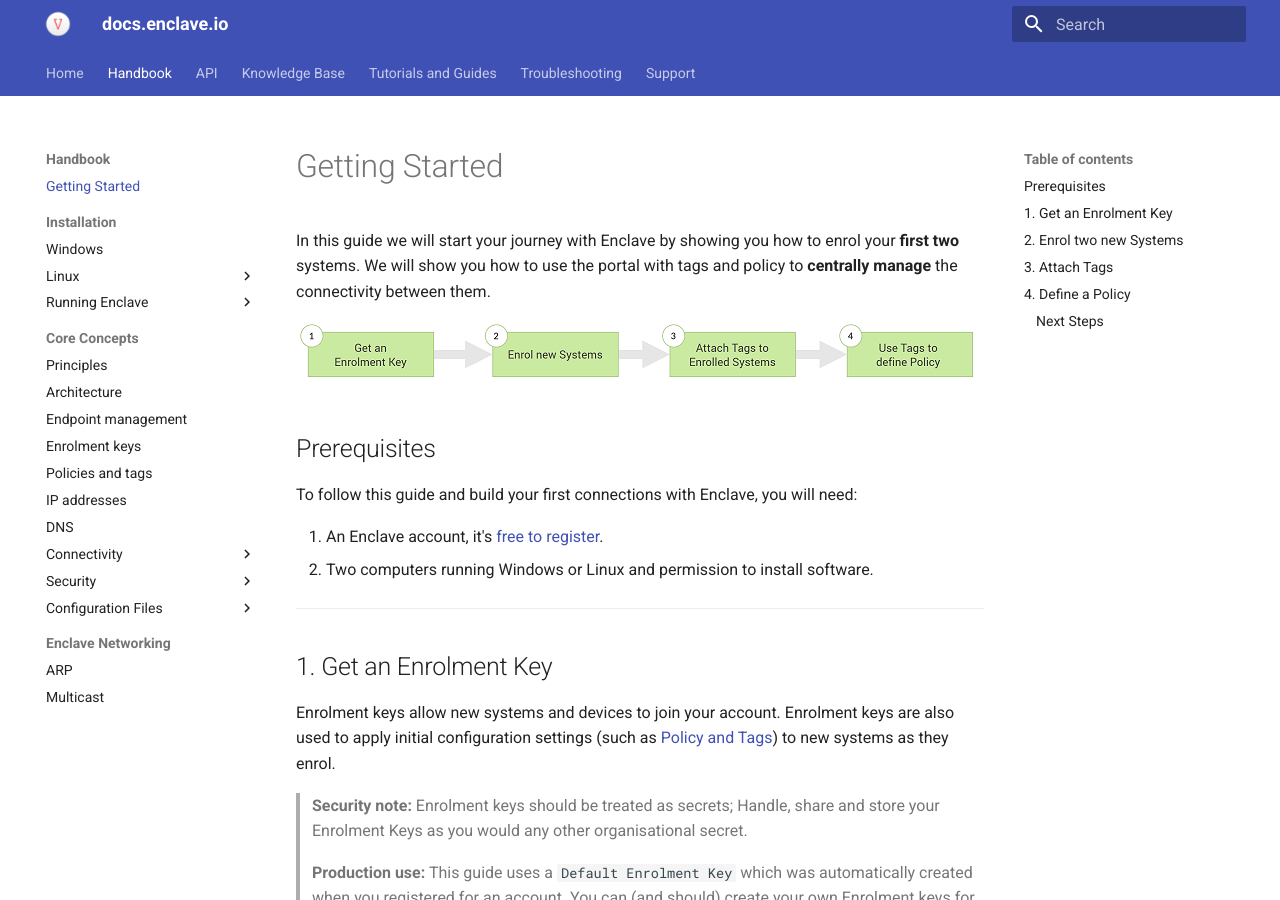
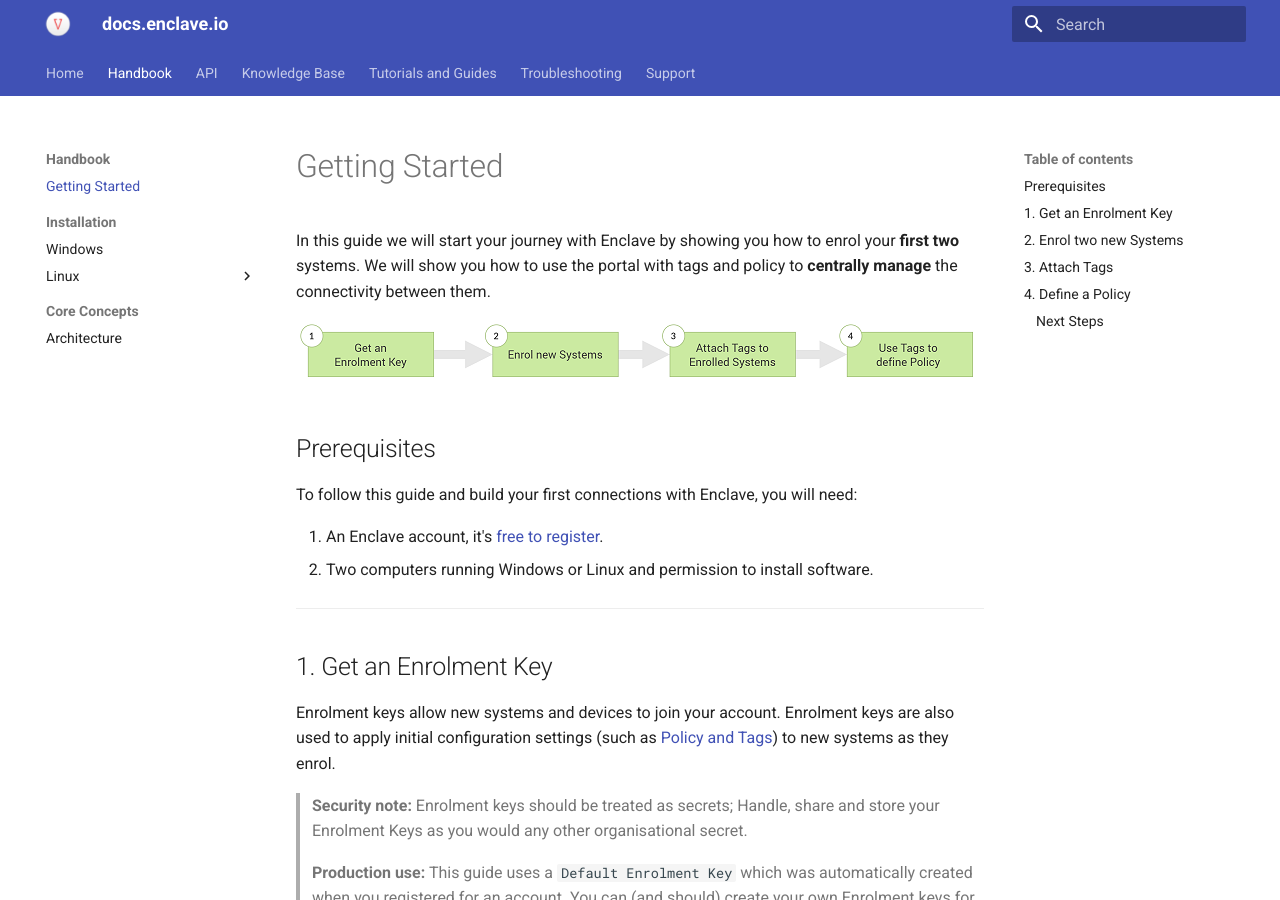
Before and after one commit to enclave-networks/docs, an MkDocs documentation site: the page built from docs/handbook/quick-start.md, in a window 1280 px wide and 900 px high. Built offline with MkDocs 1.6.1 and Material for MkDocs 9.7.7, drawn with Linux system fonts in a browser that asks for light colours; the version menu is left out; part of the change alters nothing that is shown.

```diff
--- a/mkdocs.yml
+++ b/mkdocs.yml
@@ -28,6 +28,8 @@ theme:
   favicon: assets/favicon.ico
   icon:
     logo: logo
+#  palette:
+#    primary: red
 
 extra:
   social:
@@ -39,6 +41,9 @@ extra:
       link: https://twitter.com/enclavenetworks
     - icon: fontawesome/brands/linkedin
       link: https://www.linkedin.com/company/enclave-networks/
+  # enable documentation versioning support
+  version:
+    provider: mike
 
 google_analytics:
   - G-KZSMYSG7EP
@@ -57,64 +62,64 @@ nav:
       - Windows: handbook/install/windows.md
       - Linux:
         - Ubuntu / Debian: handbook/install/ubuntu.md
-        - CentOS / RHEL: handbook/install/rhel.md
-        - Fedora: handbook/install/fedora.md
-        - Amazon Linux: handbook/install/amazon-linux.md
-        - Arch Linux: handbook/install/arch.md
-        - Raspbian: handbook/install/raspbian.md
-        - Docker: handbook/install/docker.md
-        - Kubernetes: handbook/install/kubernetes.md
-        - Synology NAS: handbook/install/synology-nas.md
+#        - CentOS / RHEL: handbook/install/rhel.md
+#        - Fedora: handbook/install/fedora.md
+#        - Amazon Linux: handbook/install/amazon-linux.md
+#        - Arch Linux: handbook/install/arch.md
+#        - Raspbian: handbook/install/raspbian.md
+#        - Docker: handbook/install/docker.md
+#        - Kubernetes: handbook/install/kubernetes.md
+#        - Synology NAS: handbook/install/synology-nas.md
 
-      - Running Enclave:
-        - As a service: handbook/creating-your-site.md
-        - Interactively: handbook/publishing-your-site.md
+#      - Running Enclave:
+#        - As a service: handbook/creating-your-site.md
+#        - Interactively: handbook/publishing-your-site.md
 
-        - Fabric commands (CLI):
-          - All:
-            - status: reference/cli/status.md
-            - enrol: reference/cli/enrol.md
-            - start: reference/cli/start.md
-            - stop: reference/cli/stop.md
-            - add: reference/cli/add.md
-            - remove: reference/cli/remove.md
-            - enable: reference/cli/enable.md
-            - disable: reference/cli/disable.md
-            - help: reference/cli/help.md
-            - version: reference/cli/version.md
-          - Windows only:
-            - list-adapters: reference/cli/list-adapters.md
-            - install-adapter: reference/cli/install-adapter.md
-            - remove-adapter: reference/cli/remove-adapter.md
+#        - Fabric commands (CLI):
+#          - All:
+#            - status: reference/cli/status.md
+#            - enrol: reference/cli/enrol.md
+#            - start: reference/cli/start.md
+#            - stop: reference/cli/stop.md
+#            - add: reference/cli/add.md
+#            - remove: reference/cli/remove.md
+#            - enable: reference/cli/enable.md
+#            - disable: reference/cli/disable.md
+#            - help: reference/cli/help.md
+#            - version: reference/cli/version.md
+#          - Windows only:
+#            - list-adapters: reference/cli/list-adapters.md
+#            - install-adapter: reference/cli/install-adapter.md
+#            - remove-adapter: reference/cli/remove-adapter.md
 
     - Core Concepts:
-      - Principles: handbook/principles.md
+#      - Principles: handbook/principles.md
       - Architecture: handbook/architecture.md
-      - Endpoint management: handbook/endpoint-management.md
-      - Enrolment keys: handbook/enrolment.md
-      - Policies and tags: handbook/tags-and-policies.md
-      - IP addresses: handbook/ip-addresses.md
-      - DNS: handbook/dns.md
+#      - Endpoint management: handbook/endpoint-management.md
+#      - Enrolment keys: handbook/enrolment.md
+#      - Policies and tags: handbook/tags-and-policies.md
+#      - IP addresses: handbook/ip-addresses.md
+#      - DNS: handbook/dns.md
 
-      - Connectivity:
-        - Requirements: handbook/formatting.md
-        - NAT traversal: handbook/variables.md
-        - Agent telemetry: handbook/footnotes.md
+#      - Connectivity:
+#        - Requirements: handbook/formatting.md
+#        - NAT traversal: handbook/variables.md
+#        - Agent telemetry: handbook/footnotes.md
 
-      - Security:
-        - Threat model: handbook/threat-model.md
-        - Security considerations: handbook/security-considerations.md
-        - Certificates: handbook/certificates.md
-        - Encryption: handbook/encryption.md
-        - Key management: handbook/key-management.md
+#      - Security:
+#        - Threat model: handbook/threat-model.md
+#        - Security considerations: handbook/security-considerations.md
+#        - Certificates: handbook/certificates.md
+#        - Encryption: handbook/encryption.md
+#        - Key management: handbook/key-management.md
 
-      - Configuration Files:
-        - Windows: handbook/configs.md
-        - Linux: handbook/configs.md
+#      - Configuration Files:
+#        - Windows: handbook/configs.md
+#        - Linux: handbook/configs.md
 
-    - Enclave Networking:
-      - ARP: handbook/arp.md
-      - Multicast: handbook/multicast.md
+#    - Enclave Networking:
+#      - ARP: handbook/arp.md
+#      - Multicast: handbook/multicast.md
 
   - API:
       Using our API: reference/api/index.md
```
